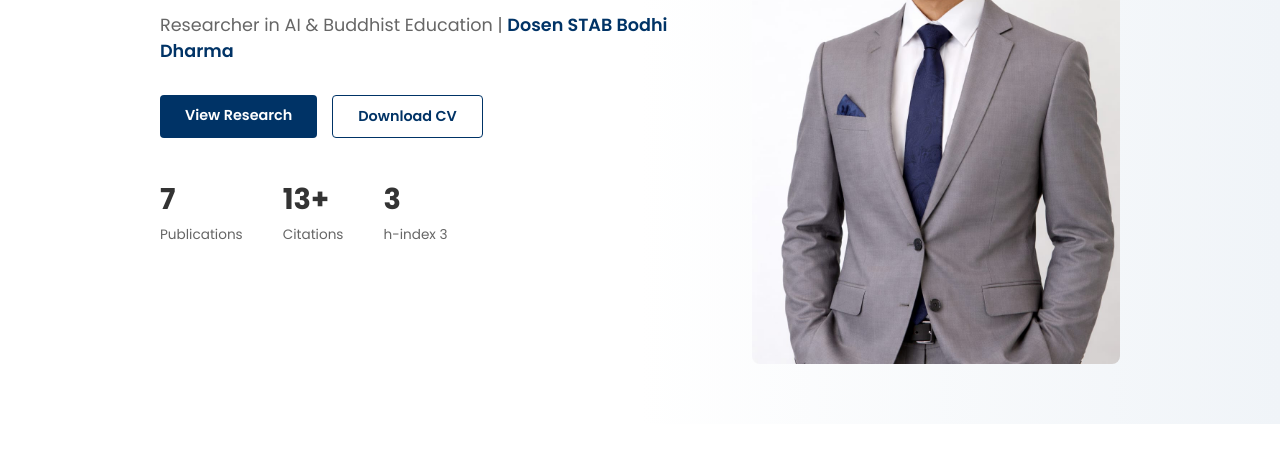
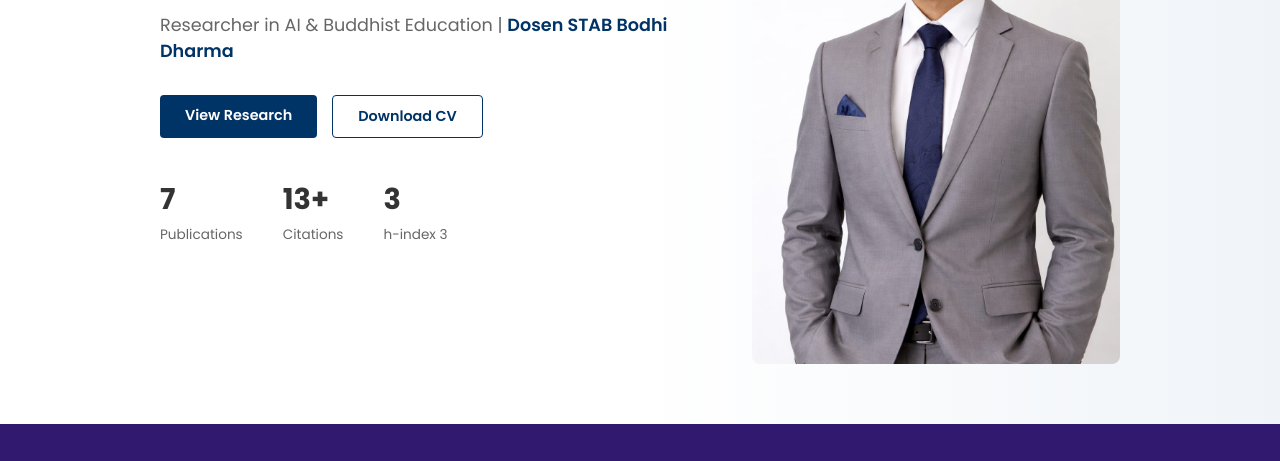
Before and after one commit to SunterCandraYana/scyana, a plain HTML site: page index.html in a window 1280 px wide. Shown: the part 308-769 px from the top of the page. Drawn offline with Linux system fonts and the light colour scheme.

Commit message:
merobah css

```diff
--- a/style.css
+++ b/style.css
@@ -8,8 +8,8 @@
   --navy-light: #004080;
   --text-dark: #333;
   --text-gray: #666;
-  --bg-white: #ffffff;
-  --bg-light: #f9f9f9;
+  --bg-white: #321970;
+  --bg-light: #321970;
   --border-color: #eee;
   --accent-blue: #0056b3;
   --shadow-sm: 0 2px 8px rgba(0, 0, 0, 0.05);
```
